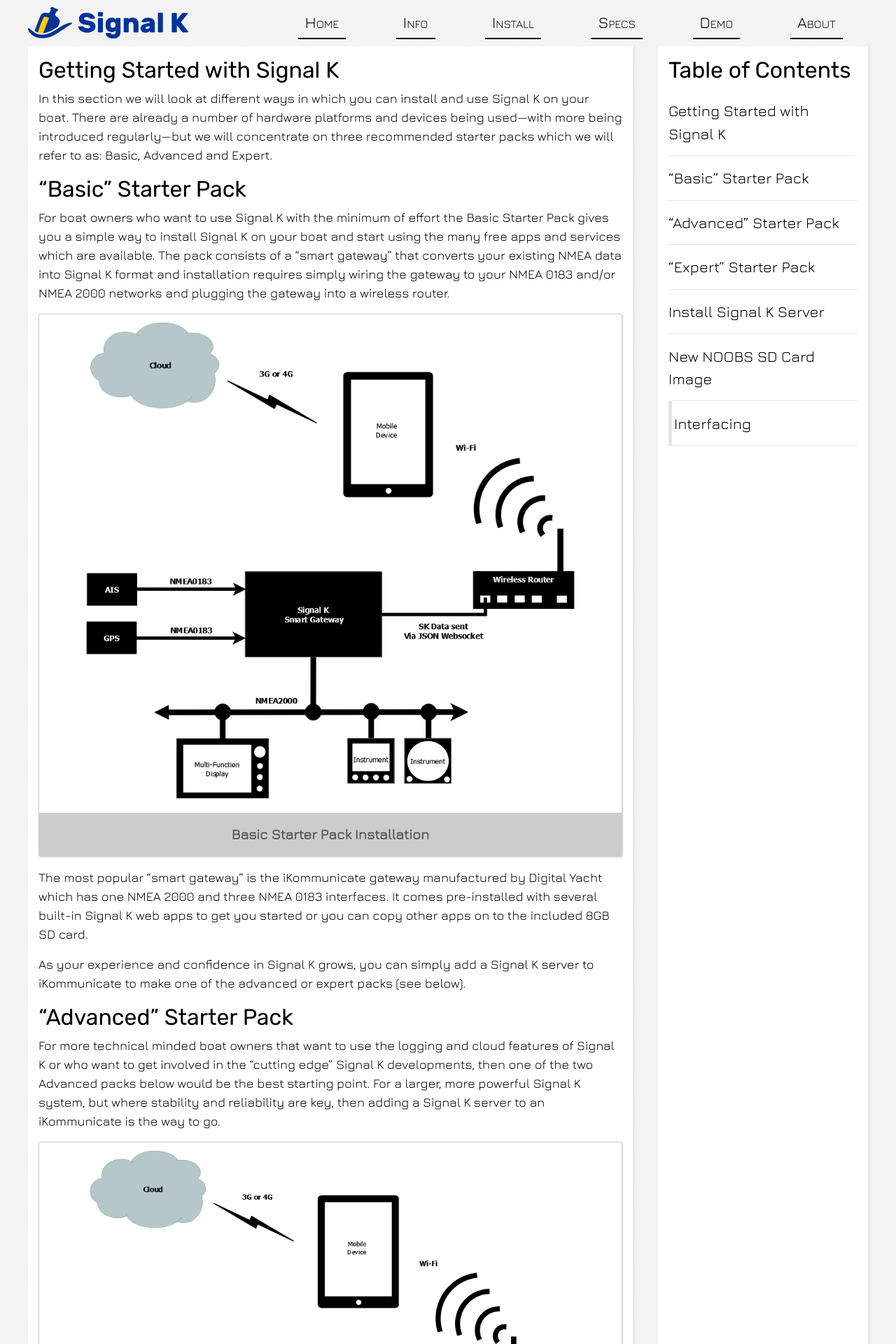
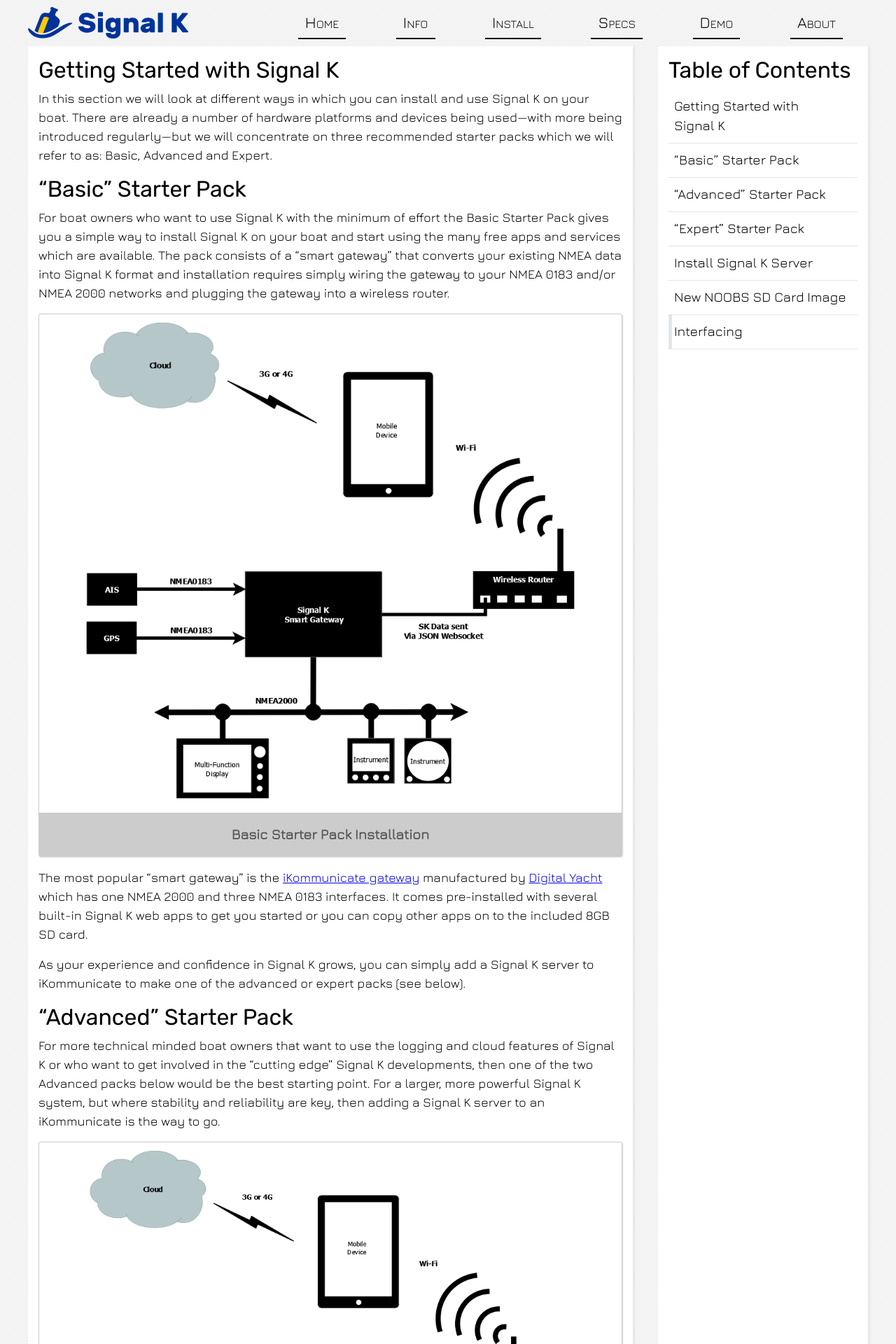
Before and after one commit to SignalK/signalk.github.io, a Jekyll site: the page built from installation.md, in a window 1280 px wide. Shown: the top 1920 px of the page at 70% size. Built offline with Jekyll 4.4.1, drawn with Linux system fonts in a browser that asks for light colours.

Commit message:
Add missing style rules

```diff
--- a/css/style.css
+++ b/css/style.css
@@ -25,8 +25,20 @@
   font-size: 18px;
 }
 
-p {
+p, ul {
   margin-bottom: 1rem;
+}
+
+strong {
+  font-weight: bold;
+}
+
+.article li {
+  padding-left: 0.5em;
+}
+
+.article li:before {
+  content: "» ";
 }
 
 h1, h2, h3, h4, h5, h6, .banner, .header {
@@ -110,11 +122,6 @@
   display: none;
 }
 
-a {
-  text-decoration: none;
-  color: #000;
-}
-
 nav a {
   font-size: 1.4rem;
   line-height: 1.5;
@@ -124,17 +131,23 @@
   text-align: center;
 }
 
-/*
+.link-list a {
+  display: block;
+}
+
 h1 a,
 h2 a,
 h3 a,
 h4 a,
 h5 a,
-h6 a {
-  position: relative;
-  padding-left: 22px;
+h6 a,
+nav a,
+.link-list a {
+  text-decoration: none;
+  color: #000;
 }
 
+/*
 h1 a:first-child:before,
 h2 a:first-child:before,
 h3 a:first-child:before,
@@ -217,13 +230,17 @@
 .link-list li {
   list-style: none;
   vertical-align: baseline;
-  font-size: 1.2em;
-  padding: 0.7em 0;
+  font-size: 1.2rem;
+  padding: 0.5em 8px;
   border-bottom: solid 1px #e2e6e8;
 }
 
+.link-list li:hover {
+  background: #e2e6e8;
+}
+
 .link-list li.active {
-  border-left: 5px solid #E2E6E8;
+  border-left: 5px solid #e2e6e8;
   padding-left: 3px;
 }
 
```
